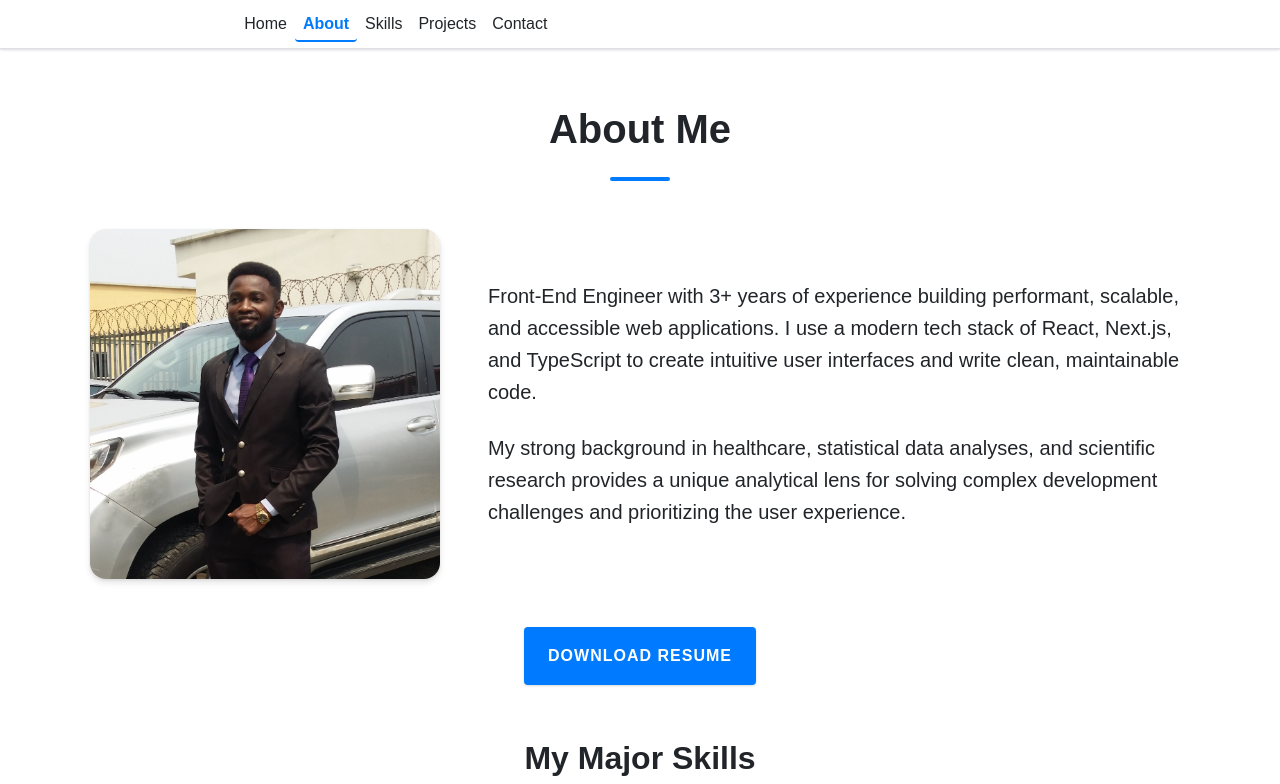
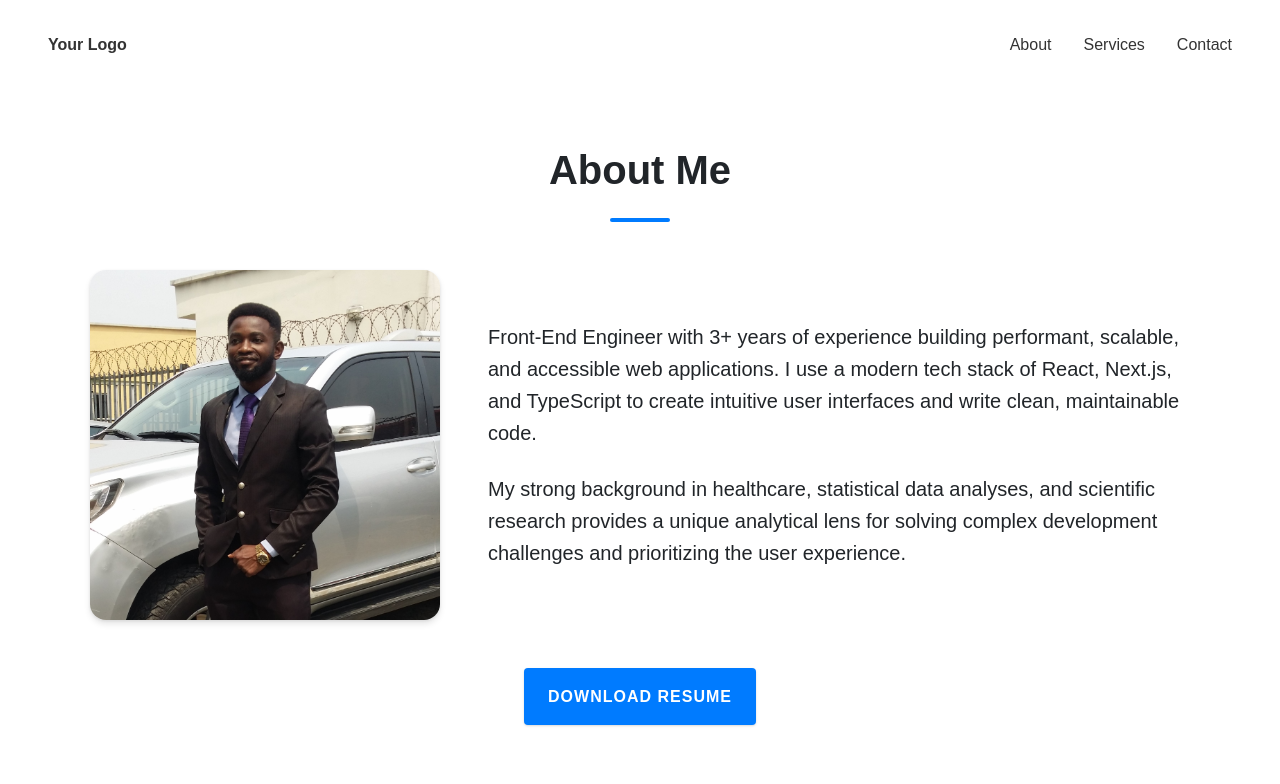
Before and after one commit to BonaventureCJ/portfolio, a React (Create React App) app: page /portfolio/about in a window 1280 px wide. Shown: the top 784 px of the page. Built offline with nearby package versions, Linux system fonts and the light colour scheme.

Commit message:
feat(navigation): Navigation setup 1

```diff
--- a/src/layouts/Navigation/Navigation.jsx
+++ b/src/layouts/Navigation/Navigation.jsx
@@ -1,70 +1,59 @@
-// src/layouts/Navigation/Navigation.jsx
+import React, { useState } from 'react';
 import { NavLink } from 'react-router-dom';
-import ThemeToggle from 'components/Utilities/ThemeToggle/ThemeToggle';
-
-// Import your locally-scoped SCSS module for styling
 import styles from './Navigation.module.scss';
 
-function Navigation() {
+const Navigation = () => {
+  const [isOpen, setIsOpen] = useState(false);
+
+  const toggleMenu = () => {
+    setIsOpen(!isOpen);
+  };
+
   return (
-    <header className={styles.navigation}>
-      <nav>
-        <ul className={styles.navList}>
-          <li className={styles.navItem}>
-            <NavLink
-              to="/"
-              className={({ isActive }) =>
-                isActive ? `${styles.navLink} ${styles.activeLink}` : styles.navLink
-              }
-            >
-              Home
-            </NavLink>
-          </li>
-          <li className={styles.navItem}>
-            <NavLink
-              to="/about"
-              className={({ isActive }) =>
-                isActive ? `${styles.navLink} ${styles.activeLink}` : styles.navLink
-              }
-            >
+    <nav className={styles.navigation}>
+      <div className={styles.header}>
+        {/* Toggle button is the first child of the header for left positioning */}
+        <button
+          className={styles.menuToggle}
+          onClick={toggleMenu}
+          aria-expanded={isOpen}
+          aria-controls="navigation-menu"
+        >
+          {/* Screen reader-only text for accessibility */}
+          <span className={styles.srOnly}>Menu</span>
+          <span className={styles.hamburgerIcon}></span>
+        </button>
+        {/* Logo is now on the right side of the header */}
+        <NavLink to="/" className={styles.logo} onClick={() => setIsOpen(false)}>
+          Your Logo
+        </NavLink>
+      </div>
+
+      {/* Side menu for mobile devices, slides from the left */}
+      <div className={`${styles.sideMenuWrapper} ${isOpen ? styles.sideMenuOpen : ''}`}>
+        <ul id="navigation-menu" className={styles.menu}>
+          <li className={styles.item}>
+            <NavLink to="/about" className={styles.link} onClick={toggleMenu}>
               About
             </NavLink>
           </li>
-          <li className={styles.navItem}>
-            <NavLink
-              to="/skills"
-              className={({ isActive }) =>
-                isActive ? `${styles.navLink} ${styles.activeLink}` : styles.navLink
-              }
-            >
-              Skills
+          <li className={styles.item}>
+            <NavLink to="/services" className={styles.link} onClick={toggleMenu}>
+              Services
             </NavLink>
           </li>
-          <li className={styles.navItem}>
-            <NavLink
-              to="/projects"
-              className={({ isActive }) =>
-                isActive ? `${styles.navLink} ${styles.activeLink}` : styles.navLink
-              }
-            >
-              Projects
-            </NavLink>
-          </li>
-          <li className={styles.navItem}>
-            <NavLink
-              to="/contact"
-              className={({ isActive }) =>
-                isActive ? `${styles.navLink} ${styles.activeLink}` : styles.navLink
-              }
-            >
+          <li className={styles.item}>
+            <NavLink to="/contact" className={styles.link} onClick={toggleMenu}>
               Contact
             </NavLink>
           </li>
         </ul>
-        <ThemeToggle /> {/* Add the ThemeToggle component here */}
-      </nav>
-    </header>
+      </div>
+
+      {/* Overlay to dim background when menu is open */}
+      {isOpen && <div className={styles.overlay} onClick={toggleMenu}></div>}
+    </nav>
   );
-}
+};
 
 export default Navigation;
--- a/src/layouts/Navigation/Navigation.module.scss
+++ b/src/layouts/Navigation/Navigation.module.scss
@@ -1,61 +1,160 @@
-@use 'styles/abstracts' as *;
+/* Mobile-first styles */
+.navigation {
+  position: relative;
+  z-index: 1000;
+}
 
-.navigation {
-  background-color: var(--nav-bg);
-  color: var(--nav-text);
-  box-shadow: var(--nav-box-shadow);
-  border-bottom: 1px solid var(--nav-border-color);
-  padding: var(--spacing-xs) var(--spacing-xs);
-  font-family: var(--font-family-primary);
-  position: sticky;
+.header {
+  display: flex;
+  justify-content: space-between;
+  align-items: center;
+  padding: 1rem;
+  background-color: #fff;
+  z-index: 1001;
+  position: relative;
+}
+
+.logo {
+  font-weight: bold;
+  text-decoration: none;
+  color: #333;
+}
+
+.menuToggle {
+  background: transparent;
+  border: none;
+  cursor: pointer;
+}
+
+.hamburgerIcon {
+  display: block;
+  width: 24px;
+  height: 3px;
+  background-color: #333;
+  position: relative;
+}
+
+.hamburgerIcon::before,
+.hamburgerIcon::after {
+  content: '';
+  position: absolute;
+  width: 24px;
+  height: 3px;
+  background-color: #333;
+  left: 0;
+  transition: transform 0.3s ease;
+}
+
+.hamburgerIcon::before {
+  top: -8px;
+}
+
+.hamburgerIcon::after {
+  top: 8px;
+}
+
+/* Side menu styling */
+.sideMenuWrapper {
+  position: fixed;
   top: 0;
-  z-index: 1000;
+  left: 0; /* Position the menu to the left */
+  width: 75vw; /* 3/4 of viewport width */
+  height: 100%;
+  background-color: #f9f9f9;
+  box-shadow: 2px 0 5px rgba(0, 0, 0, 0.2);
+  transform: translateX(-100%); /* Start off-screen to the left */
+  transition: transform 0.3s ease-in-out;
+  z-index: 1002;
+}
 
-  nav {
-    display: flex;
-    justify-content: space-around;
-    align-items: center;
+.sideMenuOpen {
+  transform: translateX(0); /* Slide into view */
+}
 
-    margin: 0 auto;
+.menu {
+  list-style: none;
+  padding: 0;
+  margin: 0;
+  padding-top: 5rem;
+}
+
+.item {
+  border-bottom: 1px solid #eee;
+}
+
+.link {
+  display: block;
+  padding: 1rem;
+  text-decoration: none;
+  color: #333;
+}
+
+.link:hover {
+  background-color: #f0f0f0;
+}
+
+/* Overlay to darken background */
+.overlay {
+  position: fixed;
+  top: 0;
+  left: 0;
+  width: 100%;
+  height: 100%;
+  background-color: rgba(0, 0, 0, 0.5);
+  z-index: 1001;
+}
+
+/* Hide overlay on desktop */
+@media (min-width: 1024px) {
+  .overlay {
+    display: none;
   }
 }
 
-.navList {
-  display: flex;
-
-  list-style: none;
-  margin: 0;
+/* Screen reader-only class for accessibility */
+.srOnly {
+  position: absolute;
+  width: 1px;
+  height: 1px;
   padding: 0;
+  margin: -1px;
+  overflow: hidden;
+  clip: rect(0, 0, 0, 0);
+  white-space: nowrap;
+  border-width: 0;
 }
 
-.navItem {
-  position: relative;
-}
-
-.navLink {
-  text-decoration: none;
-  color: var(--nav-text);
-  font-size: var(--font-size-base);
-  font-weight: var(--font-weight-regular);
-  padding: var(--spacing-xs) var(--spacing-xs);
-  border-radius: var(--border-radius-sm);
-  transition: color 0.3s ease, background-color 0.3s ease;
-
-  &:hover,
-  &:focus {
-    color: var(--nav-link-hover);
-    background-color: rgba(0, 123, 255, 0.05);
-    outline: none;
+/* Desktop styles */
+@media (min-width: 1024px) {
+  .navigation {
+    display: flex;
+    justify-content: space-between;
+    align-items: center;
+    padding: 1rem 2rem;
   }
 
-  &:focus-visible {
-    outline: 2px dashed var(--nav-link-hover);
-    outline-offset: 4px;
+  .menuToggle {
+    display: none;
+  }
+
+  .sideMenuWrapper {
+    position: static;
+    width: auto;
+    background-color: transparent;
+    box-shadow: none;
+    transform: translateX(0);
+  }
+
+  .menu {
+    display: flex;
+    padding-top: 0;
+  }
+
+  .item {
+    border-bottom: none;
+  }
+
+  .link {
+    padding: 0.5rem 1rem;
   }
 }
-
-.activeLink {
-  color: var(--nav-link-active);
-  font-weight: var(--font-weight-bold);
-  border-bottom: 2px solid var(--nav-link-active);
-}
```
